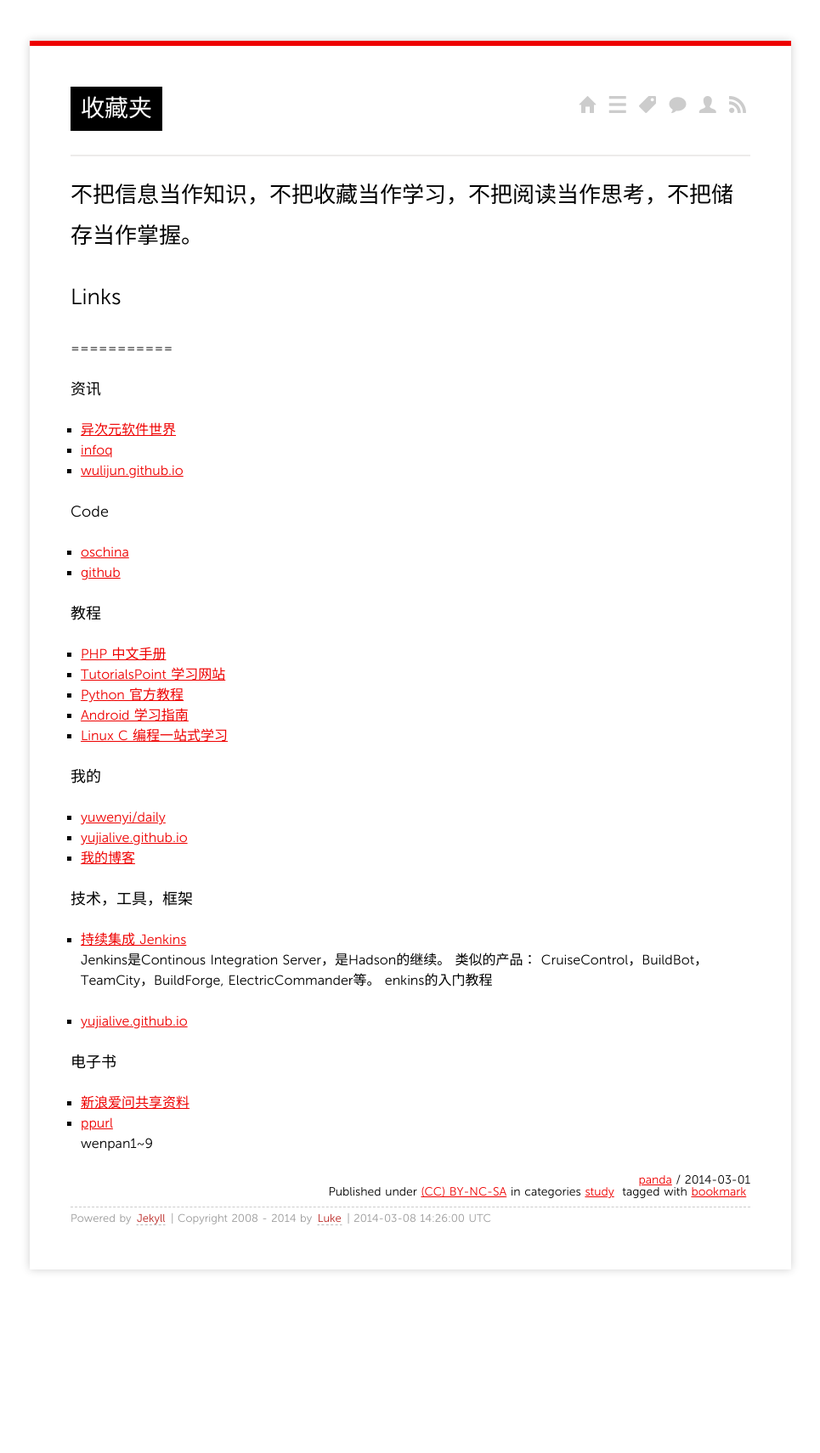
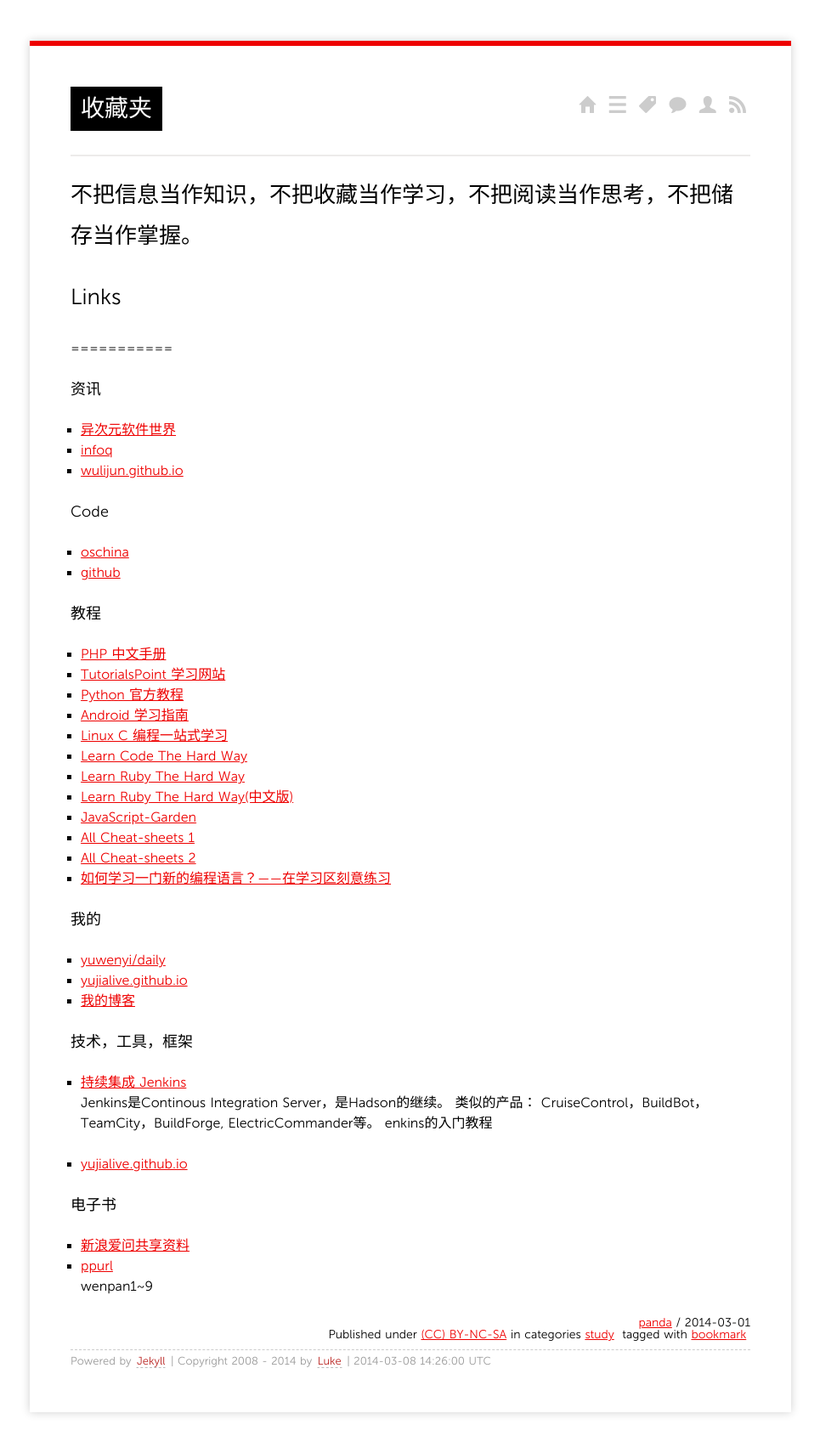
Before and after one commit to yujialive/yujialive.github.io, a Jekyll site: the page built from _posts/2014/2014-03-01-bookmark.md, in a window 1280 px wide. Shown: the whole page at 85% size, without its empty margins (157-1122 px from the left). Built offline with Jekyll 4.4.1, drawn with Linux system fonts in a browser that asks for light colours; Markdown is read by kramdown in place of the engine named in the settings; comment, search, counter and statistics services are not loaded; before the commit the page ends 1542 px from its top, so only the background shows below that.

Commit message:
daily updates

```diff
--- a/_posts/2014/2014-03-01-bookmark.md
+++ b/_posts/2014/2014-03-01-bookmark.md
@@ -24,6 +24,13 @@ tags: bookmark
 - [Python 官方教程](http://docs.python.org/2/tutorial/)
 - [Android 学习指南](http://android.yaohuiji.com/about)
 - [Linux C 编程一站式学习](http://learn.akae.cn/media/index.html)
+- [Learn Code The Hard Way](http://learncodethehardway.org/)
+- [Learn Ruby The Hard Way](http://ruby.learncodethehardway.org/book/)
+- [Learn Ruby The Hard Way(中文版)](http://lrthw.github.io/)
+- [JavaScript-Garden](http://bonsaiden.github.io/JavaScript-Garden/)
+- [All Cheat-sheets 1](http://cheat-sheets.org/)
+- [All Cheat-sheets 2](http://refcardz.dzone.com/)
+- [如何学习一门新的编程语言？——在学习区刻意练习](http://www.yangzhiping.com/tech/learn-program-psychology.html)
 
 ### 我的
 - [yuwenyi/daily](http://daily.yuwenyi.com)
```
